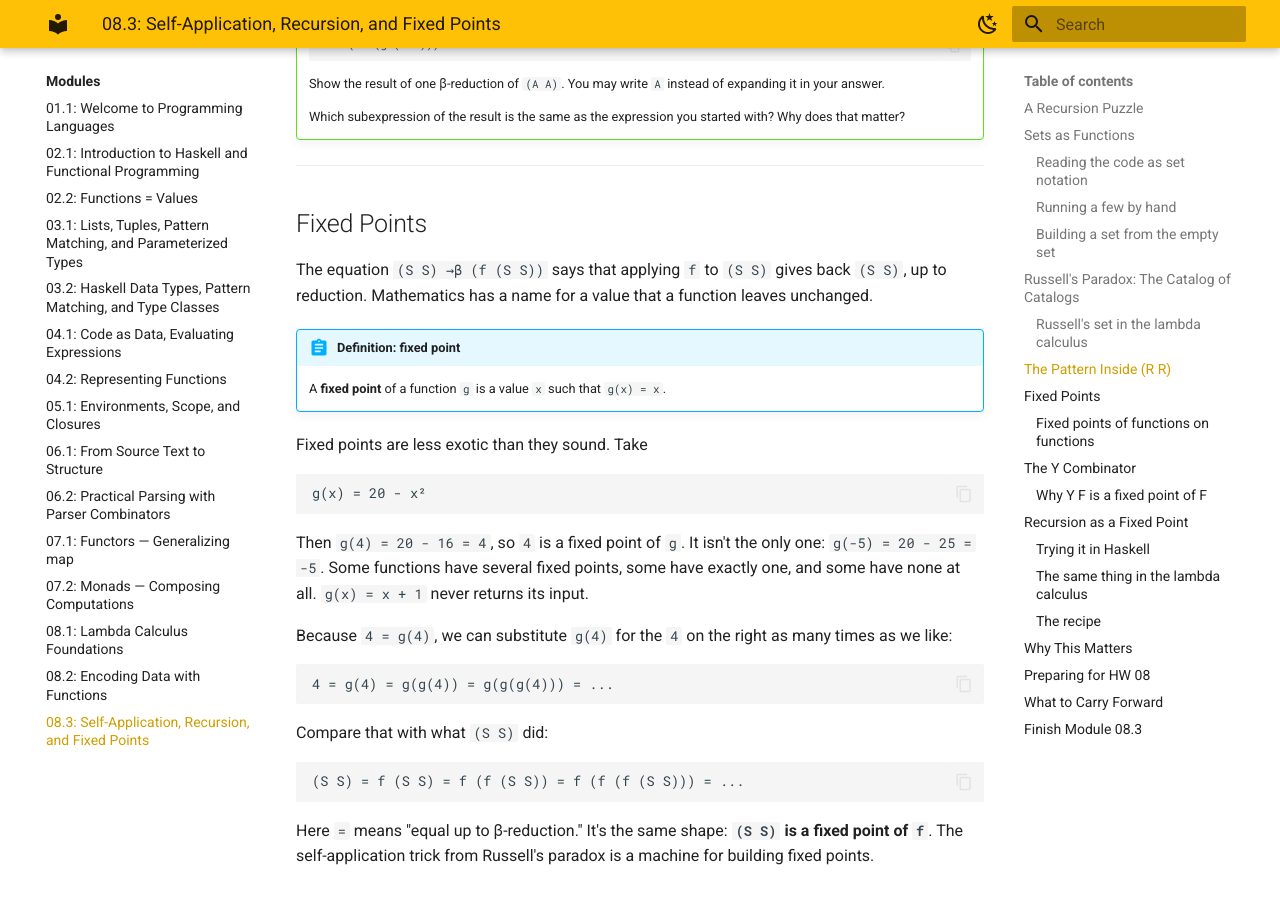
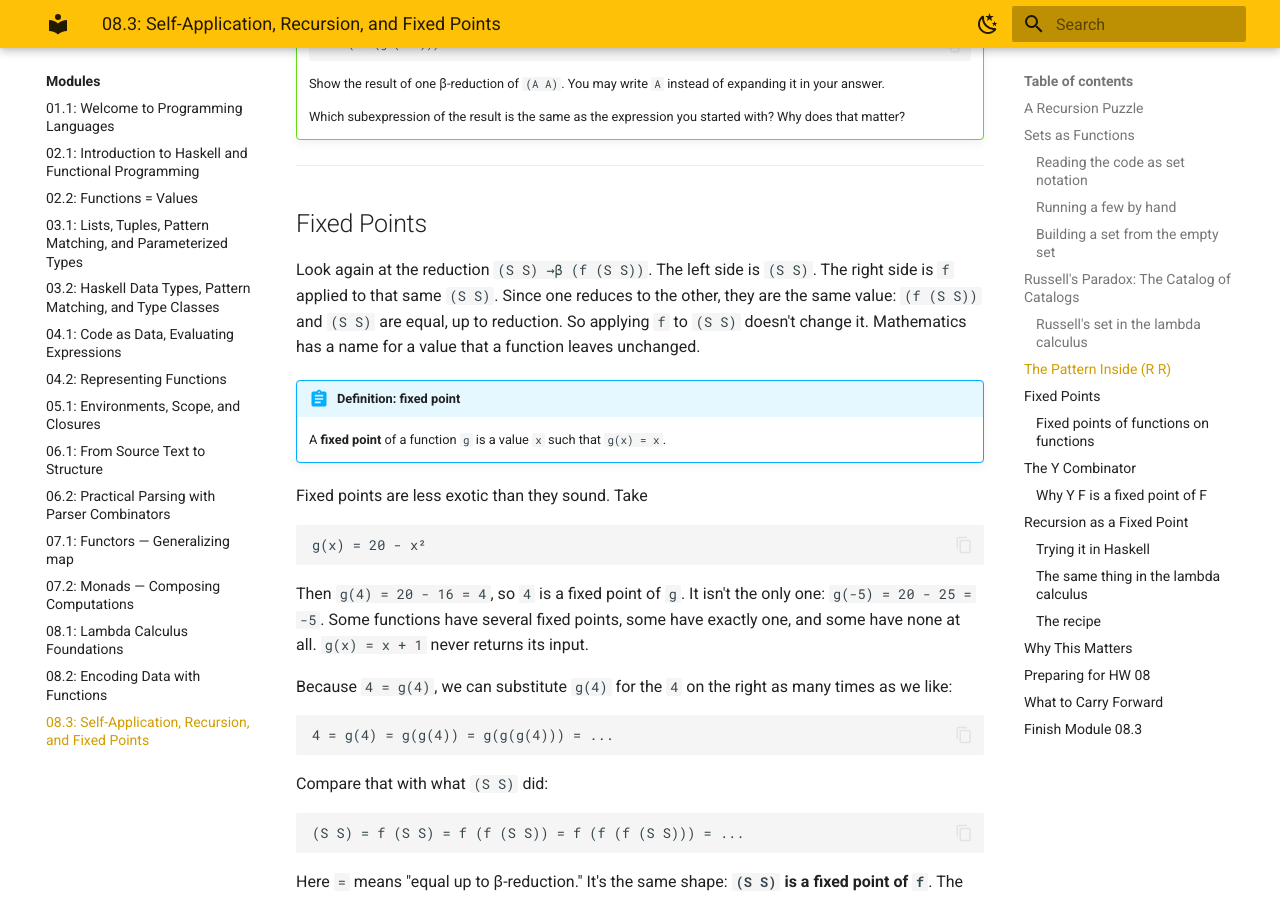
Before and after one commit to lbang-hmc/cs-131-website, an MkDocs documentation site: the page built from content/modules/08.3-self-application-recursion-fixed-points.md, in a window 1280 px wide and 900 px high, scrolled down 7563 px. Built offline with MkDocs 1.6.1 and Material for MkDocs 9.7.7, drawn with Linux system fonts in a browser that asks for light colours.

Commit message:
08.3: spell out why (S S) is unchanged by f
Co-Authored-By: Claude Opus 5.5 <noreply@anthropic.com>

```diff
--- a/content/modules/08.3-self-application-recursion-fixed-points.md
+++ b/content/modules/08.3-self-application-recursion-fixed-points.md
@@ -260,7 +260,7 @@ This is the ingredient recursion needs. `(S S)` is an expression that, when redu
 
 ## Fixed Points
 
-The equation `(S S) →β (f (S S))` says that applying `f` to `(S S)` gives back `(S S)`, up to reduction. Mathematics has a name for a value that a function leaves unchanged.
+Look again at the reduction `(S S) →β (f (S S))`. The left side is `(S S)`. The right side is `f` applied to that same `(S S)`. Since one reduces to the other, they are the same value: `(f (S S))` and `(S S)` are equal, up to reduction. So applying `f` to `(S S)` doesn't change it. Mathematics has a name for a value that a function leaves unchanged.
 
 !!! abstract "Definition: fixed point"
     A **fixed point** of a function `g` is a value `x` such that `g(x) = x`.
```
